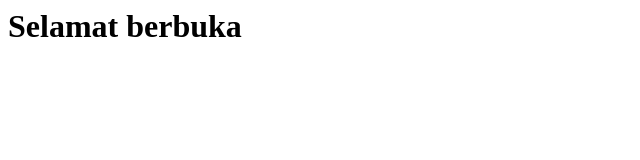
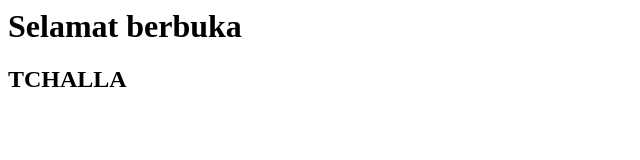
Before and after one commit to 16110220/amikom, a plain HTML site: page index.html in a window 1280 px wide. Shown: the whole page, without its empty margins (0-640 px from the left). Drawn offline with Linux system fonts and the light colour scheme.

Commit message:
tambah sitik

```diff
--- a/index.html
+++ b/index.html
@@ -4,5 +4,6 @@
 </head>
 <body>
 	<h1>Selamat berbuka</h1>
+	<h2>TCHALLA</h2>
 </body>
 </html>
```
